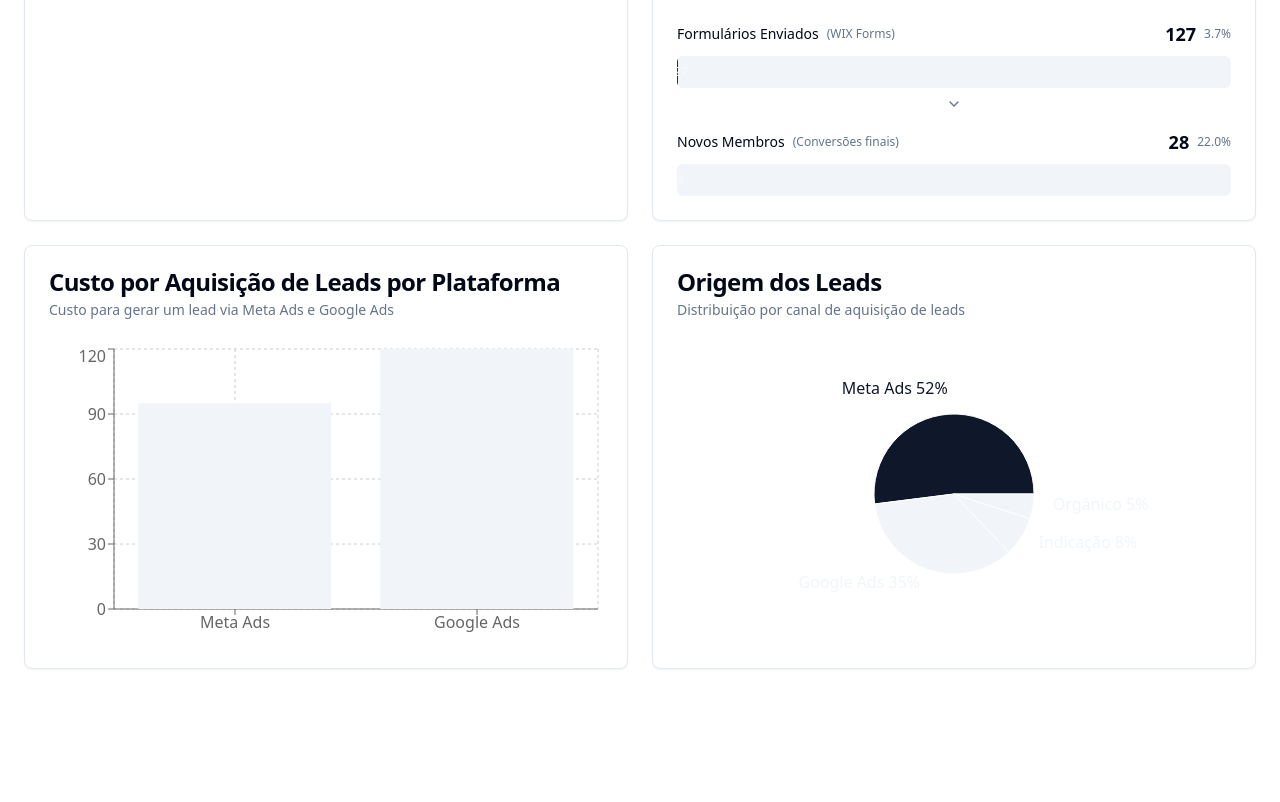
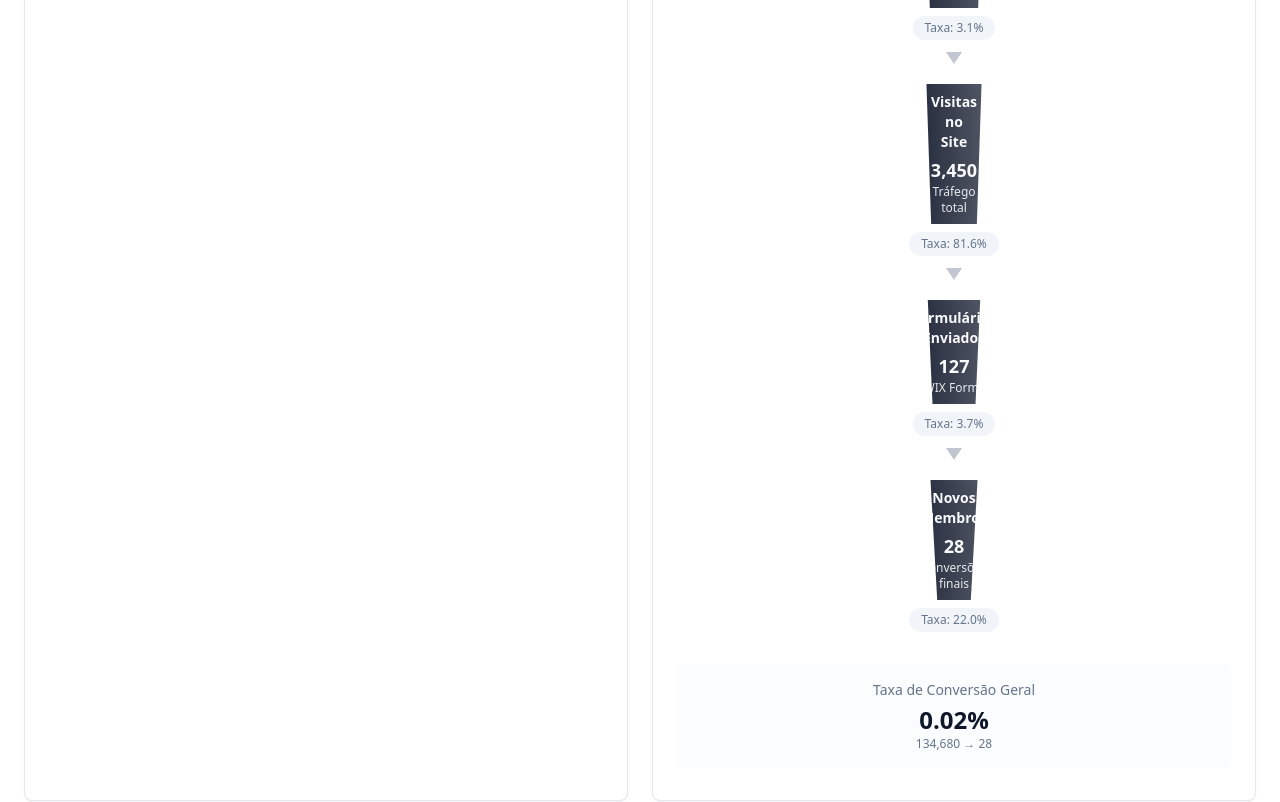
Before and after one commit to raphaelfsn/gracie-data-flow-vesao-1-1, a React (Vite) app: page /dashboard in a window 1280 px wide. Shown: the part 860-1662 px from the top of the page. Before the commit the page ends 1553 px from the top, so only its background shows below. Built offline with nearby package versions, Linux system fonts and the light colour scheme.

Commit message:
Refactor: Improve Sales Funnel visualization

```diff
--- a/src/components/dashboard/SalesFunnel.tsx
+++ b/src/components/dashboard/SalesFunnel.tsx
@@ -39,7 +39,7 @@ export const SalesFunnel = () => {
   const maxValue = funnelData[0].value;
 
   const getWidthPercentage = (value: number) => {
-    return (value / maxValue) * 100;
+    return Math.max((value / maxValue) * 100, 15); // Mínimo de 15% para visibilidade
   };
 
   const getConversionRate = (currentIndex: number) => {
@@ -55,44 +55,68 @@ export const SalesFunnel = () => {
         <CardTitle>Funil de Vendas</CardTitle>
         <CardDescription>Jornada completa do lead até a conversão</CardDescription>
       </CardHeader>
-      <CardContent className="space-y-4">
-        {funnelData.map((step, index) => (
-          <div key={index} className="space-y-2">
-            <div className="flex items-center justify-between">
-              <div className="flex items-center gap-2">
-                <span className="text-sm font-medium">{step.label}</span>
-                <span className="text-xs text-muted-foreground">({step.description})</span>
-              </div>
-              <div className="flex items-center gap-2">
-                <span className="text-lg font-bold">{step.value.toLocaleString()}</span>
-                {getConversionRate(index) && (
-                  <span className="text-xs text-muted-foreground">
-                    {getConversionRate(index)}%
-                  </span>
-                )}
-              </div>
-            </div>
+      <CardContent className="py-8">
+        <div className="relative max-w-md mx-auto">
+          {funnelData.map((step, index) => {
+            const width = getWidthPercentage(step.value);
+            const conversionRate = getConversionRate(index);
 
-            <div className="relative">
-              <div className="w-full h-8 bg-muted rounded-md flex items-center overflow-hidden">
+            return (
+              <div key={index} className="relative mb-3">
+                {/* Seção do Funil */}
+                <div className="relative flex justify-center">
                   <div
-                  className="h-full bg-gradient-to-r from-primary to-primary/80 flex items-center justify-center transition-all duration-300"
-                  style={{ width: `${getWidthPercentage(step.value)}%` }}
+                    className="relative bg-gradient-to-r from-primary/90 to-primary/70 text-primary-foreground flex items-center justify-center min-h-[60px] transition-all duration-500"
+                    style={{
+                      width: `${width}%`,
+                      clipPath: index === 0
+                        ? 'polygon(0 0, 100% 0, 95% 100%, 5% 100%)'  // Primeiro item - topo mais largo
+                        : index === funnelData.length - 1
+                        ? 'polygon(15% 0, 85% 0, 75% 100%, 25% 100%)' // Último item - mais estreito
+                        : `polygon(${5 + index * 2}% 0, ${95 - index * 2}% 0, ${90 - (index + 1) * 2}% 100%, ${10 + (index + 1) * 2}% 100%)`, // Gradual
+                      filter: 'drop-shadow(0 2px 4px rgba(0,0,0,0.1))'
+                    }}
                   >
-                  <span className="text-xs text-primary-foreground font-medium px-2">
-                    {step.value.toLocaleString()}
-                  </span>
+                    <div className="text-center px-4 py-2">
+                      <div className="font-semibold text-sm mb-1">{step.label}</div>
+                      <div className="text-lg font-bold">{step.value.toLocaleString()}</div>
+                      <div className="text-xs opacity-90">{step.description}</div>
                     </div>
                   </div>
                 </div>
 
+                {/* Taxa de Conversão */}
+                {conversionRate && (
+                  <div className="flex justify-center mt-2 mb-1">
+                    <div className="bg-muted text-muted-foreground px-3 py-1 rounded-full text-xs font-medium">
+                      Taxa: {conversionRate}%
+                    </div>
+                  </div>
+                )}
+
+                {/* Seta para próxima etapa */}
                 {index < funnelData.length - 1 && (
-              <div className="flex justify-center">
-                <ChevronDown className="h-4 w-4 text-muted-foreground" />
+                  <div className="flex justify-center py-2">
+                    <div className="w-0 h-0 border-l-[8px] border-r-[8px] border-t-[12px] border-l-transparent border-r-transparent border-t-muted-foreground/40"></div>
                   </div>
                 )}
               </div>
-        ))}
+            );
+          })}
+        </div>
+
+        {/* Resumo */}
+        <div className="mt-8 p-4 bg-muted/30 rounded-lg">
+          <div className="text-center">
+            <div className="text-sm text-muted-foreground mb-1">Taxa de Conversão Geral</div>
+            <div className="text-2xl font-bold text-primary">
+              {((funnelData[funnelData.length - 1].value / funnelData[0].value) * 100).toFixed(2)}%
+            </div>
+            <div className="text-xs text-muted-foreground">
+              {funnelData[0].value.toLocaleString()} → {funnelData[funnelData.length - 1].value.toLocaleString()}
+            </div>
+          </div>
+        </div>
       </CardContent>
     </Card>
   );
```
Lines whose indentation alone changed are shown as unchanged.
